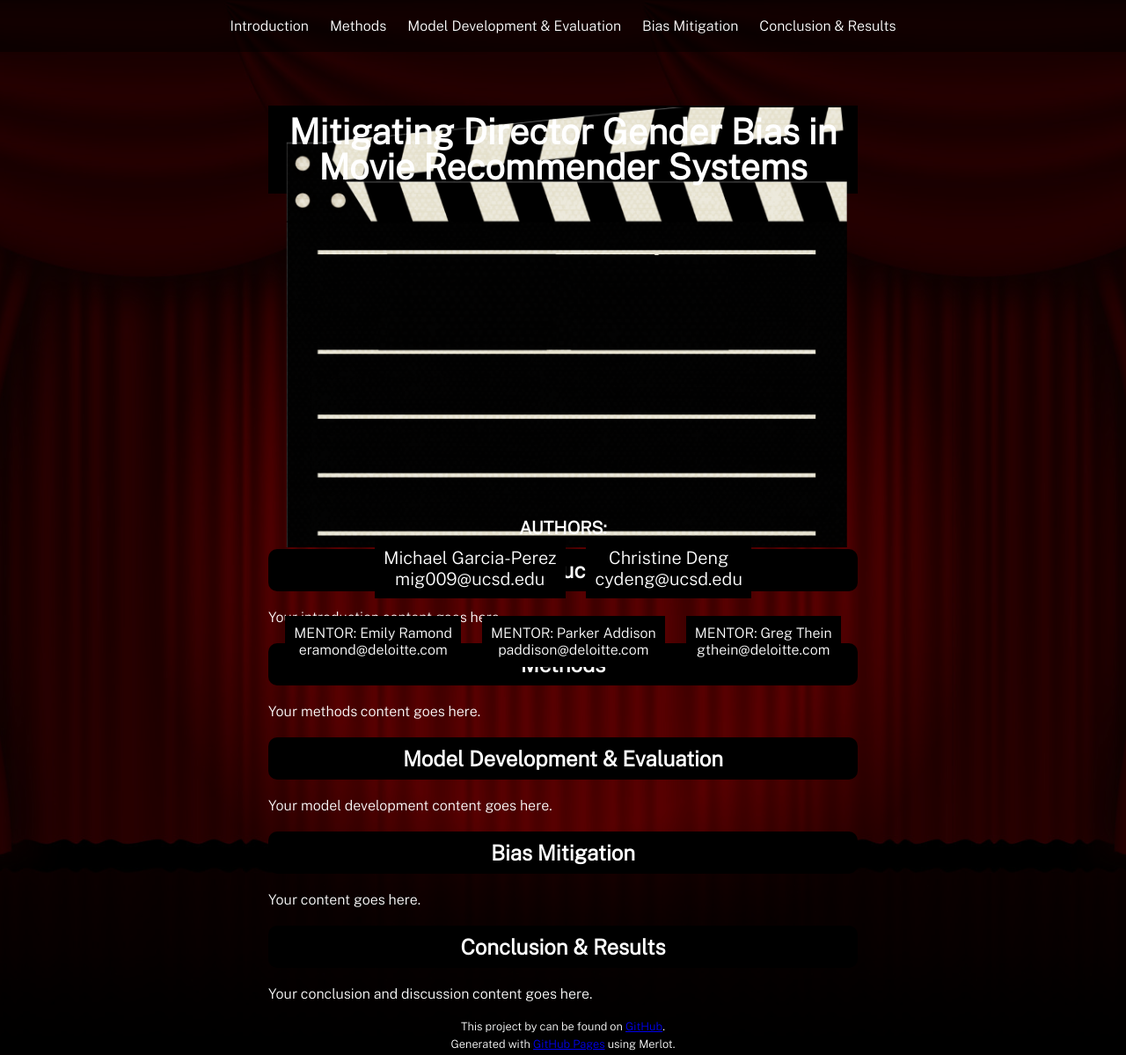
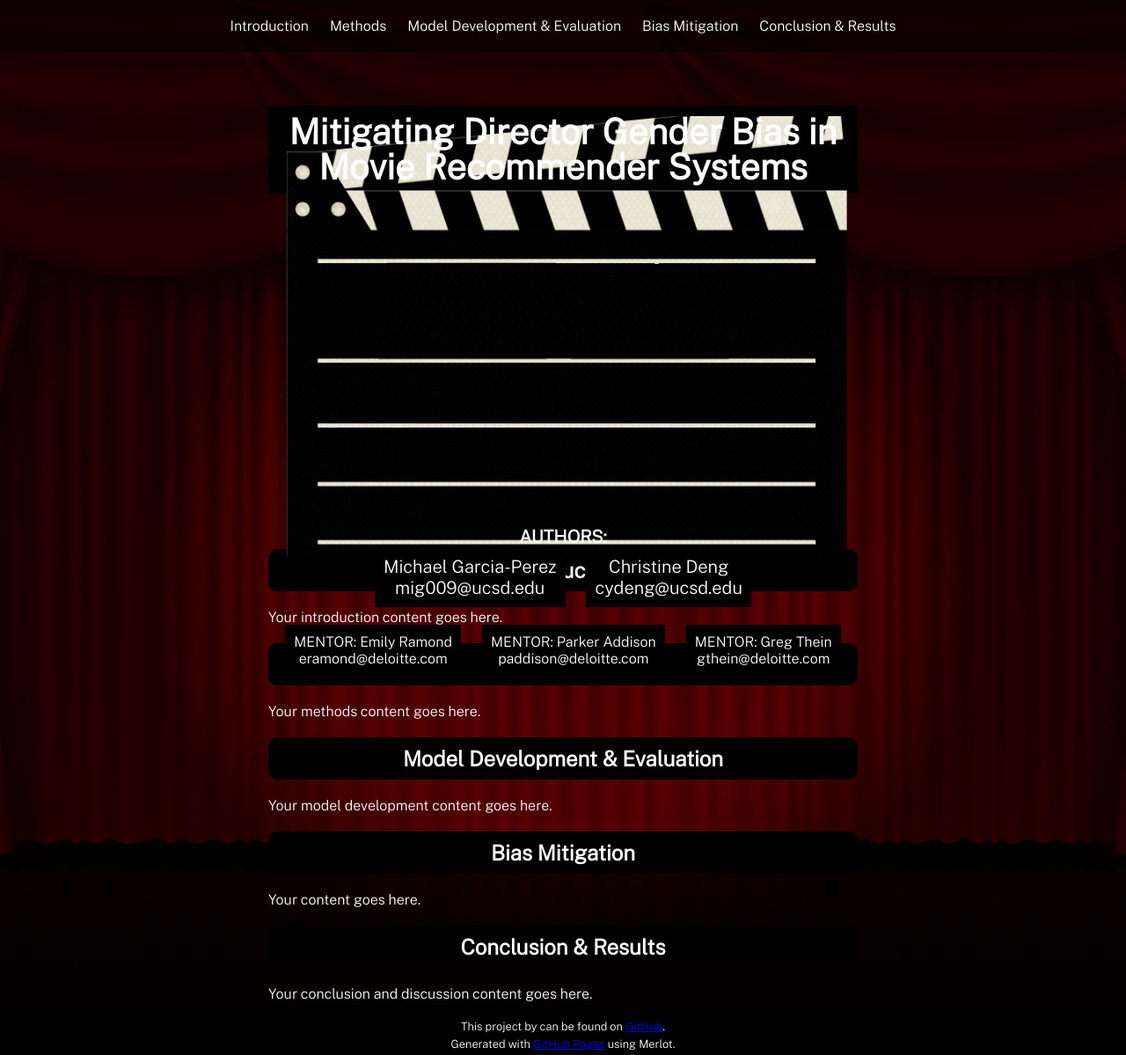
Before and after one commit to michael-garciaperez/DSC180A-Methodology-5, a Jekyll site: the page built from index.md, in a window 1280 px wide and 1199 px high. Shown: the whole window at 88% size. Built offline with Jekyll 4.4.1, drawn with Linux system fonts in a browser that asks for light colours.

Commit message:
Update style.scss

```diff
--- a/assets/css/style.scss
+++ b/assets/css/style.scss
@@ -34,7 +34,7 @@
   width: 100%;
   max-width: 670px;
   height: 500px;
-  margin-top: -125px; /* Adjusted margin-top */
+  margin-top: -115px; /* Adjusted margin-top */
 }
 
 header h1 {
```
